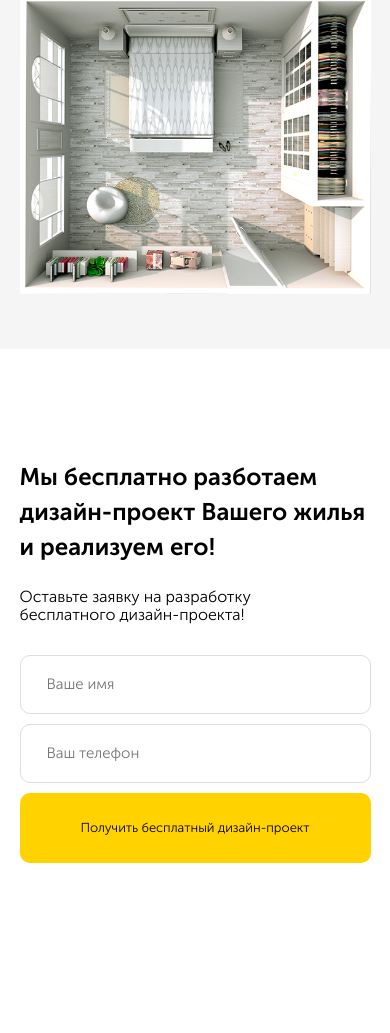
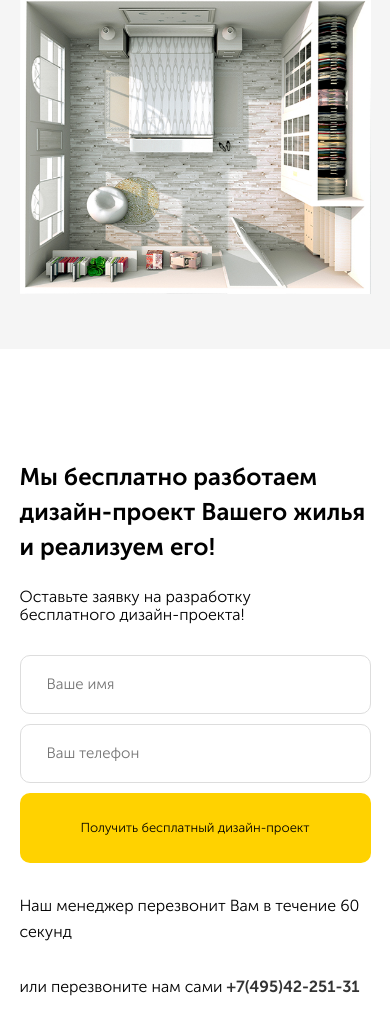
Before and after one commit to JC11-web/repair, a plain HTML site: page index.html in a window 390 px wide. Shown: the part 529-1562 px from the top of the page. Before the commit the page ends 1482 px from the top, so only its background shows below. Drawn offline with Linux system fonts and the light colour scheme.

Commit message:
Добавлены условия звонка и их стилизация

```diff
--- a/index.html
+++ b/index.html
@@ -94,6 +94,11 @@
             </button> <!-- /.button offer_button -->
           </form>
           <!-- /.form offer__form -->
+          <div class="our-message">
+            <span class="call-time">Наш менеджер перезвонит Вам в течение 60 секунд</span>
+            <span class="phone-text">или перезвоните нам сами
+            <a href="tel:+7(495)42-251-31" class="offer__phone">+7(495)42-251-31</a></span>
+          </div>
         </div>
         <!-- /.offer-block -->
       </div>
--- a/sass/blocks/_offer.sass
+++ b/sass/blocks/_offer.sass
@@ -44,3 +44,28 @@
         &-block
             width: 100%
             padding-right: 0
+.our-message
+    display: flex
+    width: 100%
+    margin-top: 30px
+    line-height: 1.6
+.call-time
+    display: inline-block
+    width: 240px
+    margin-right: 40px
+.phone-text
+    display: inline-block
+    width: 240px
+.offer__phone
+    display: inline-block
+    color: $text-color
+    text-decoration: none
+    +bold
+@media ( max-width: 1200px)
+    .our-message
+        flex-direction: column
+    .call-time
+        width: 100%
+        margin-bottom: 30px
+    .phone-text
+        width: 100%
```
Also changed, not shown: css/style.css, 1 other file.
